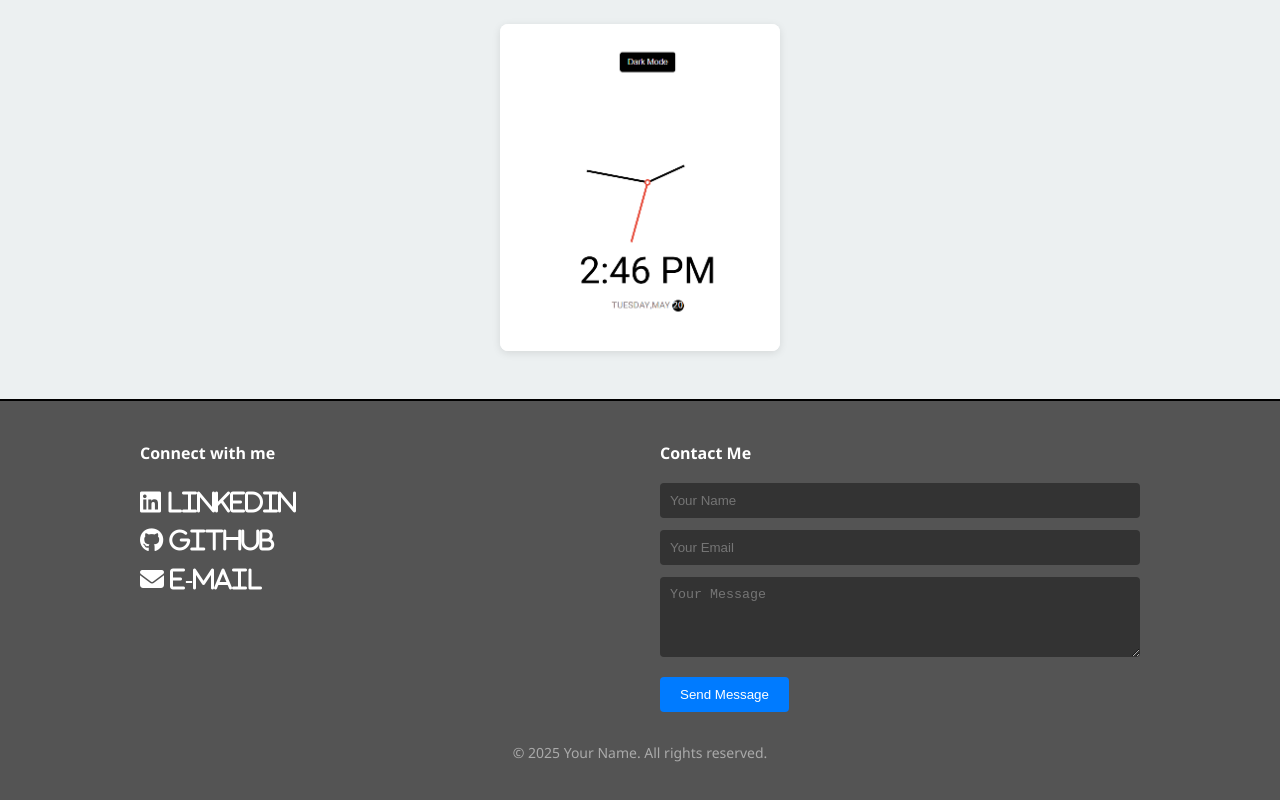
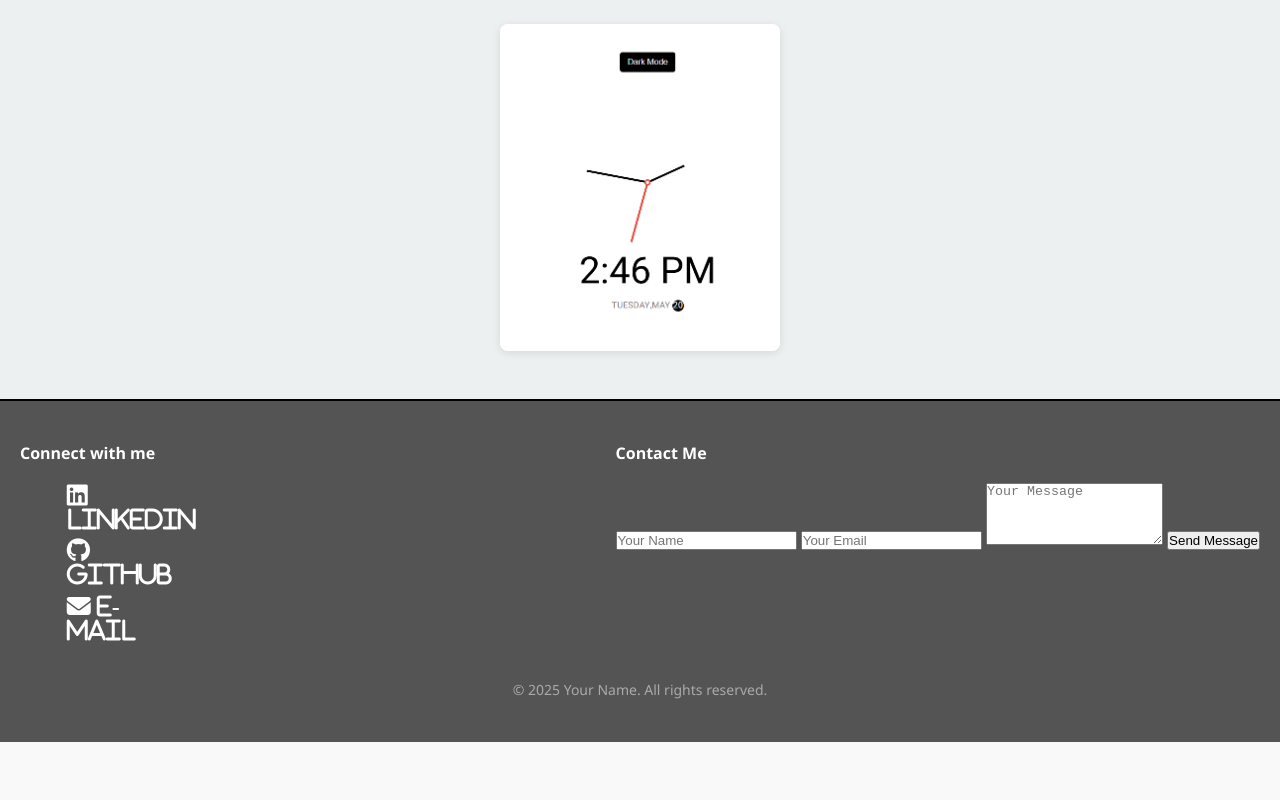
Before and after one commit to UnmeshM13/Portfolio, a plain HTML site: page index.html in a window 1280 px wide. Shown: the part 2094-2894 px from the top of the page. After the commit the page ends 2836 px from the top, so only its background shows below. Drawn offline with Linux system fonts and the light colour scheme; a web font is replaced by a local one.

Commit message:
Update style.css

```diff
--- a/style.css
+++ b/style.css
@@ -163,55 +163,33 @@ footer {
 .footer-container {
   display: flex;
   flex-wrap: wrap;
-  max-width: 1000px;
+  width: 100%;
   margin: auto;
-  gap: 40px;
+  gap: 2%;
   justify-content: space-between;
 }
 
-.footer-section {
-  flex: 1 1 300px;
-}
 
-.footer-section h2 {
+.footer-container h2 {
   margin-bottom: 16px;
   font-size: 1rem;
 }
 
+.social-links {
+  width: 70%;
+  float: right;
+}
+
 .social-links a {
   color: #fff;
-  margin-right: 15px;
   margin-top: 50px;
   font-size: 1.5rem;
   transition: color 0.3s;
+  margin-right: 5%;
 }
 
 .social-links a:hover {
   color: #00aced;
-}
-
-.contact-form input,
-.contact-form textarea {
-  width: 100%;
-  padding: 10px;
-  margin-bottom: 12px;
-  border: none;
-  border-radius: 4px;
-  background-color: #333;
-  color: #fff;
-}
-
-.contact-form button {
-  padding: 10px 20px;
-  background-color: #007bff;
-  border: none;
-  color: #fff;
-  border-radius: 4px;
-  cursor: pointer;
-}
-
-.contact-form button:hover {
-  background-color: #0056b3;
 }
 
 .footer-bottom {
```
